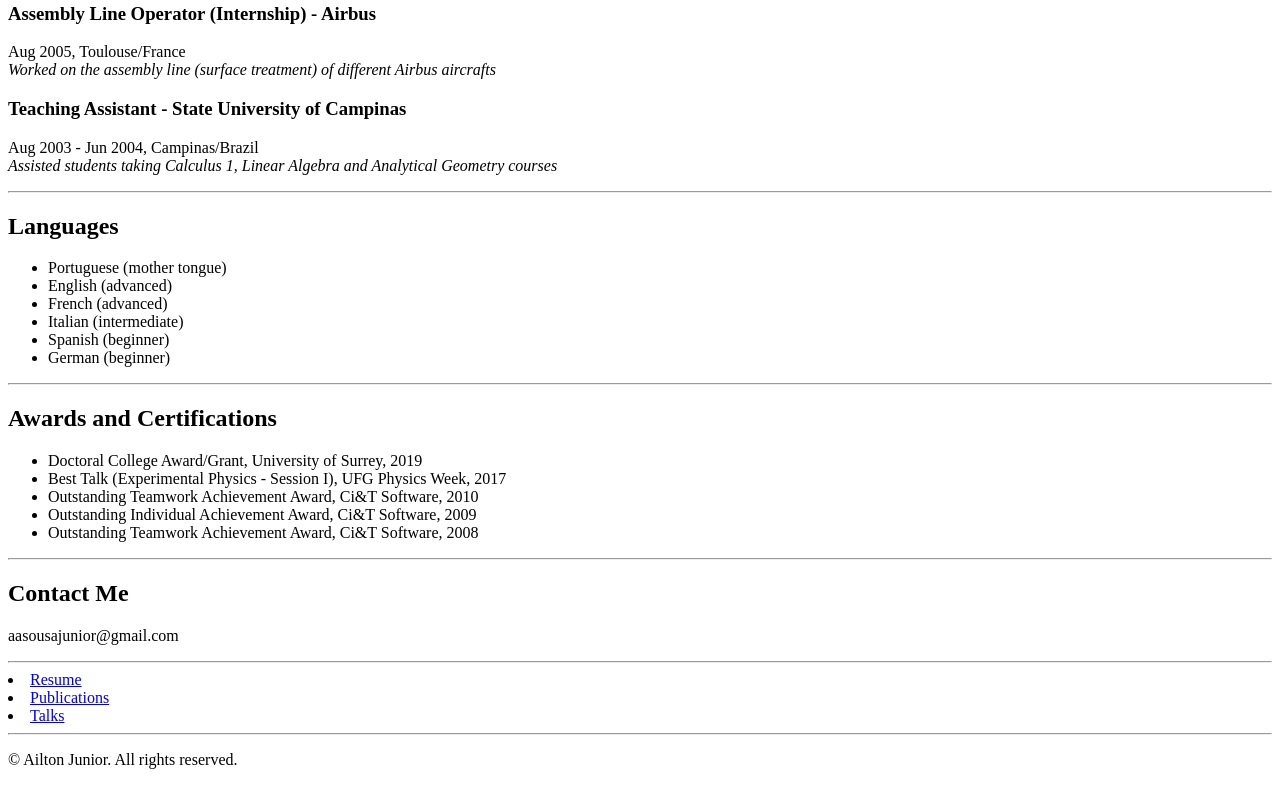
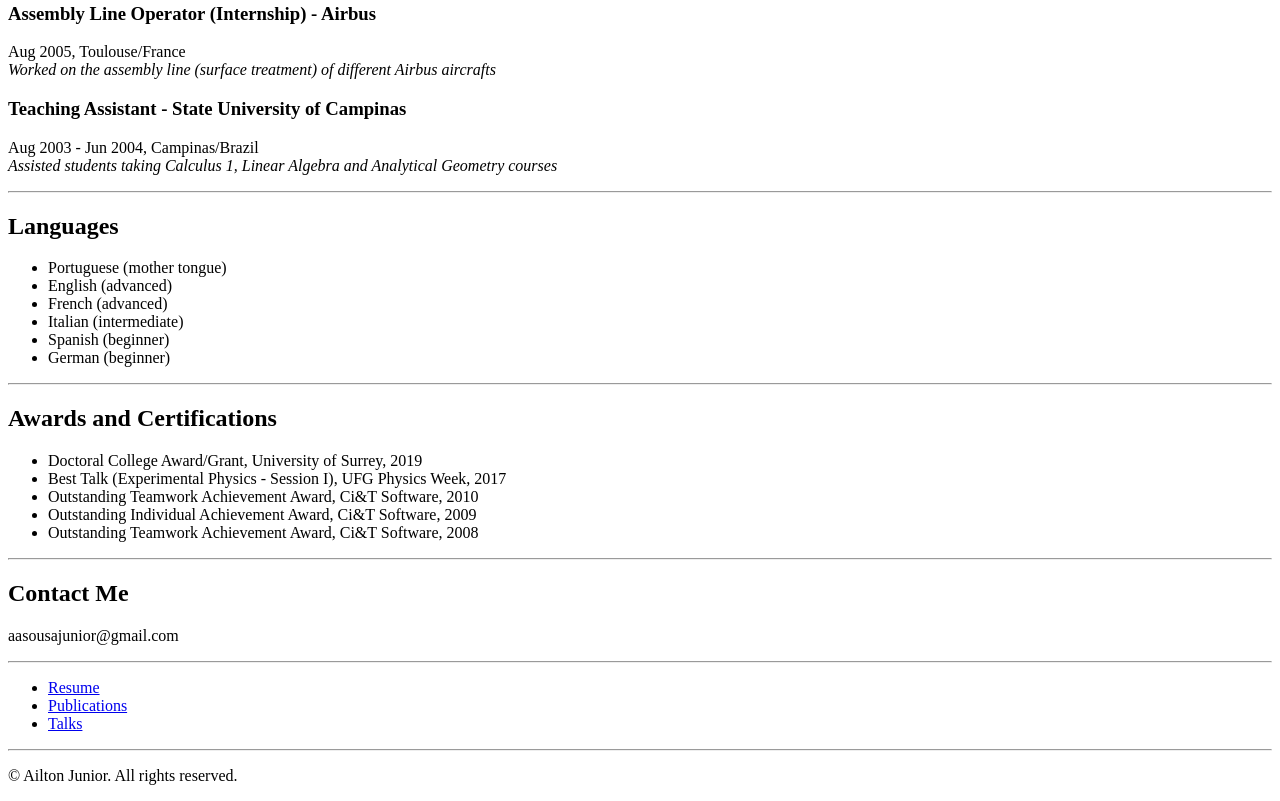
Before and after one commit to aasousajunior/resume, a plain HTML site: page index.html in a window 1280 px wide. Shown: the part 1323-2124 px from the top of the page. Drawn offline with Linux system fonts and the light colour scheme.

Commit message:
Add files via upload

```diff
--- a/index.html
+++ b/index.html
@@ -125,7 +125,7 @@
 
     <hr />
 
-    <ul">
+    <ul>
       <li><a href="./index.html" >Resume</a></li>
       <li><a href="./pages/publications.html" >Publications</a></li>
       <li><a href="./pages/talks.html" >Talks</a></li>
```
